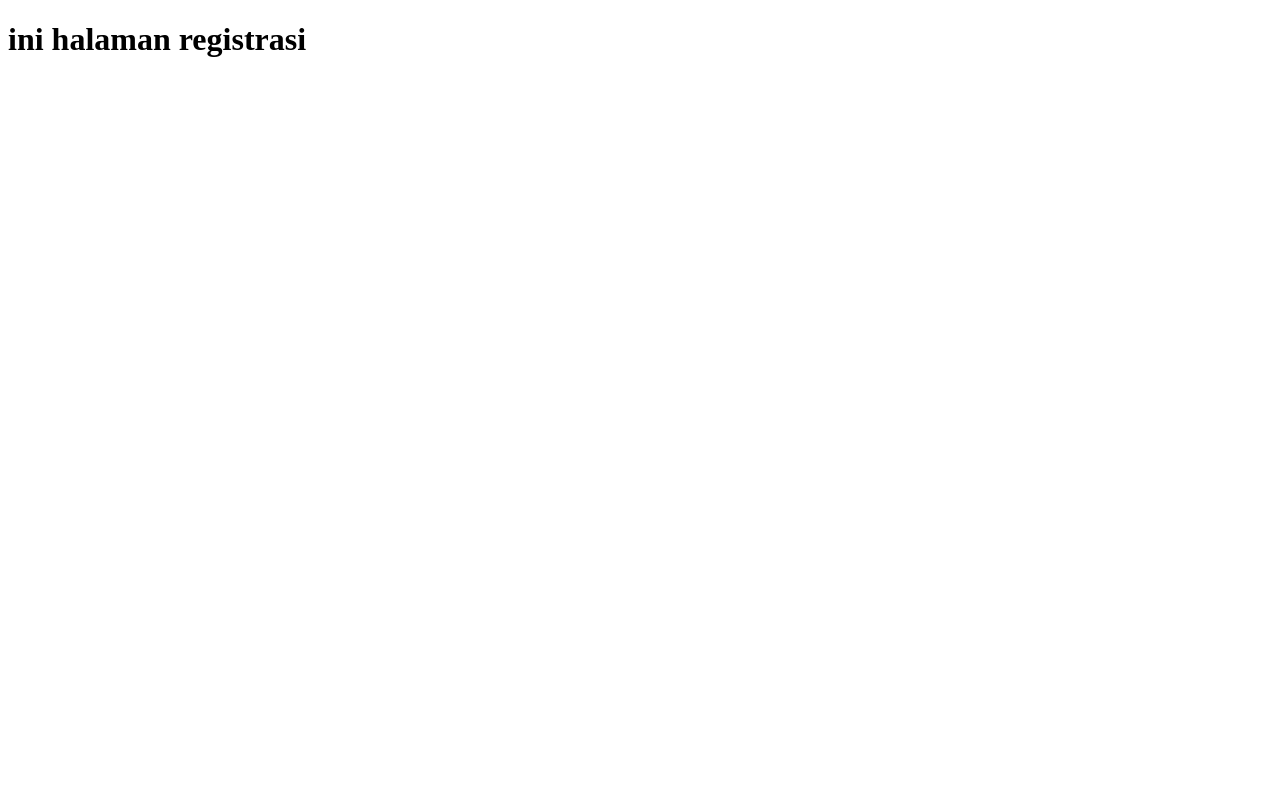
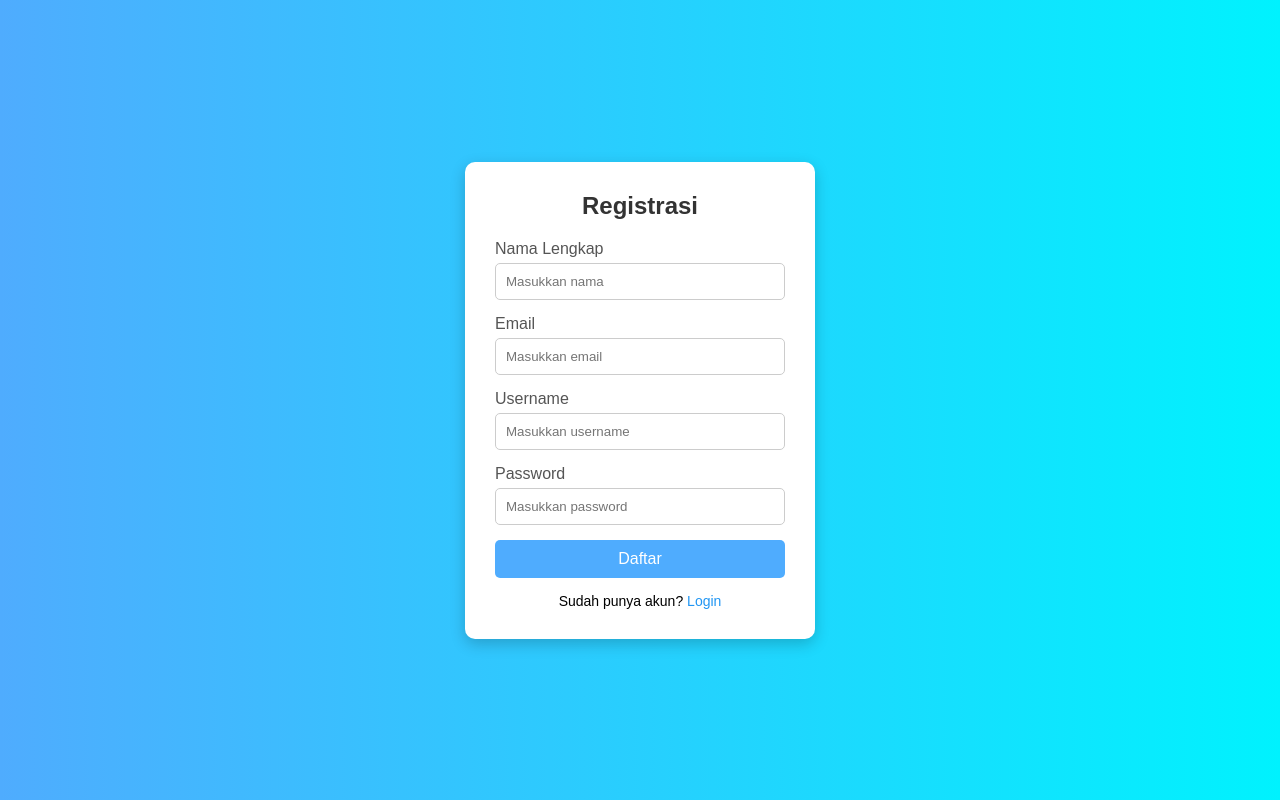
Before and after one commit to Edy-war/Project---github, a plain HTML site: page registrasi.html in a window 1280 px wide. Drawn offline with Linux system fonts and the light colour scheme.

Commit message:
ini registrasi lek

```diff
--- a/registrasi.html
+++ b/registrasi.html
@@ -1,11 +1,127 @@
 <!DOCTYPE html>
-<html lang="en">
+<html lang="id">
 <head>
-    <meta charset="UTF-8">
-    <meta name="viewport" content="width=device-width, initial-scale=1.0">
-    <title>Document</title>
+  <meta charset="UTF-8" />
+  <meta name="viewport" content="width=device-width, initial-scale=1.0"/>
+  <title>Halaman Registrasi</title>
+
+  <style>
+    *{
+      margin: 0;
+      padding: 0;
+      box-sizing: border-box;
+      font-family: Arial, sans-serif;
+    }
+
+    body{
+      height: 100vh;
+      display: flex;
+      justify-content: center;
+      align-items: center;
+      background: linear-gradient(to right, #4facfe, #00f2fe);
+    }
+
+    .container{
+      background: white;
+      padding: 30px;
+      width: 350px;
+      border-radius: 10px;
+      box-shadow: 0 5px 15px rgba(0,0,0,0.2);
+    }
+
+    .container h2{
+      text-align: center;
+      margin-bottom: 20px;
+      color: #333;
+    }
+
+    .input-group{
+      margin-bottom: 15px;
+    }
+
+    .input-group label{
+      display: block;
+      margin-bottom: 5px;
+      color: #555;
+    }
+
+    .input-group input{
+      width: 100%;
+      padding: 10px;
+      border: 1px solid #ccc;
+      border-radius: 5px;
+      outline: none;
+    }
+
+    .input-group input:focus{
+      border-color: #4facfe;
+    }
+
+    .btn{
+      width: 100%;
+      padding: 10px;
+      border: none;
+      background: #4facfe;
+      color: white;
+      font-size: 16px;
+      border-radius: 5px;
+      cursor: pointer;
+      transition: 0.3s;
+    }
+
+    .btn:hover{
+      background: #2196f3;
+    }
+
+    .login-link{
+      text-align: center;
+      margin-top: 15px;
+      font-size: 14px;
+    }
+
+    .login-link a{
+      color: #2196f3;
+      text-decoration: none;
+    }
+  </style>
 </head>
+
 <body>
-    <h1>ini halaman registrasi</h1>
+
+  <div class="container">
+    <h2>Registrasi</h2>
+
+    <form action="" method="POST">
+
+      <div class="input-group">
+        <label>Nama Lengkap</label>
+        <input type="text" name="nama" placeholder="Masukkan nama" required>
+      </div>
+
+      <div class="input-group">
+        <label>Email</label>
+        <input type="email" name="email" placeholder="Masukkan email" required>
+      </div>
+
+      <div class="input-group">
+        <label>Username</label>
+        <input type="text" name="username" placeholder="Masukkan username" required>
+      </div>
+
+      <div class="input-group">
+        <label>Password</label>
+        <input type="password" name="password" placeholder="Masukkan password" required>
+      </div>
+
+      <button type="submit" class="btn">Daftar</button>
+
+      <div class="login-link">
+        Sudah punya akun?
+        <a href="login.html">Login</a>
+      </div>
+
+    </form>
+  </div>
+
 </body>
 </html>
```
